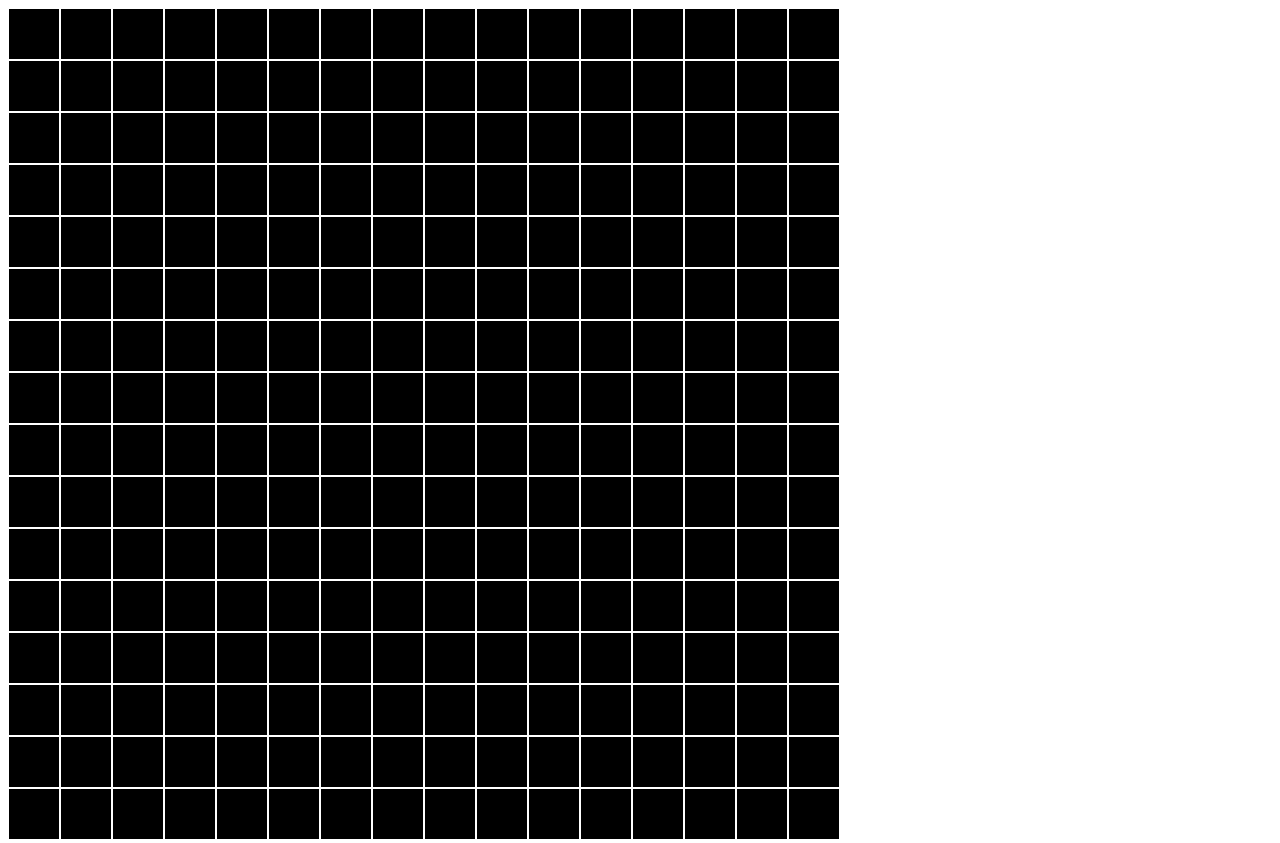
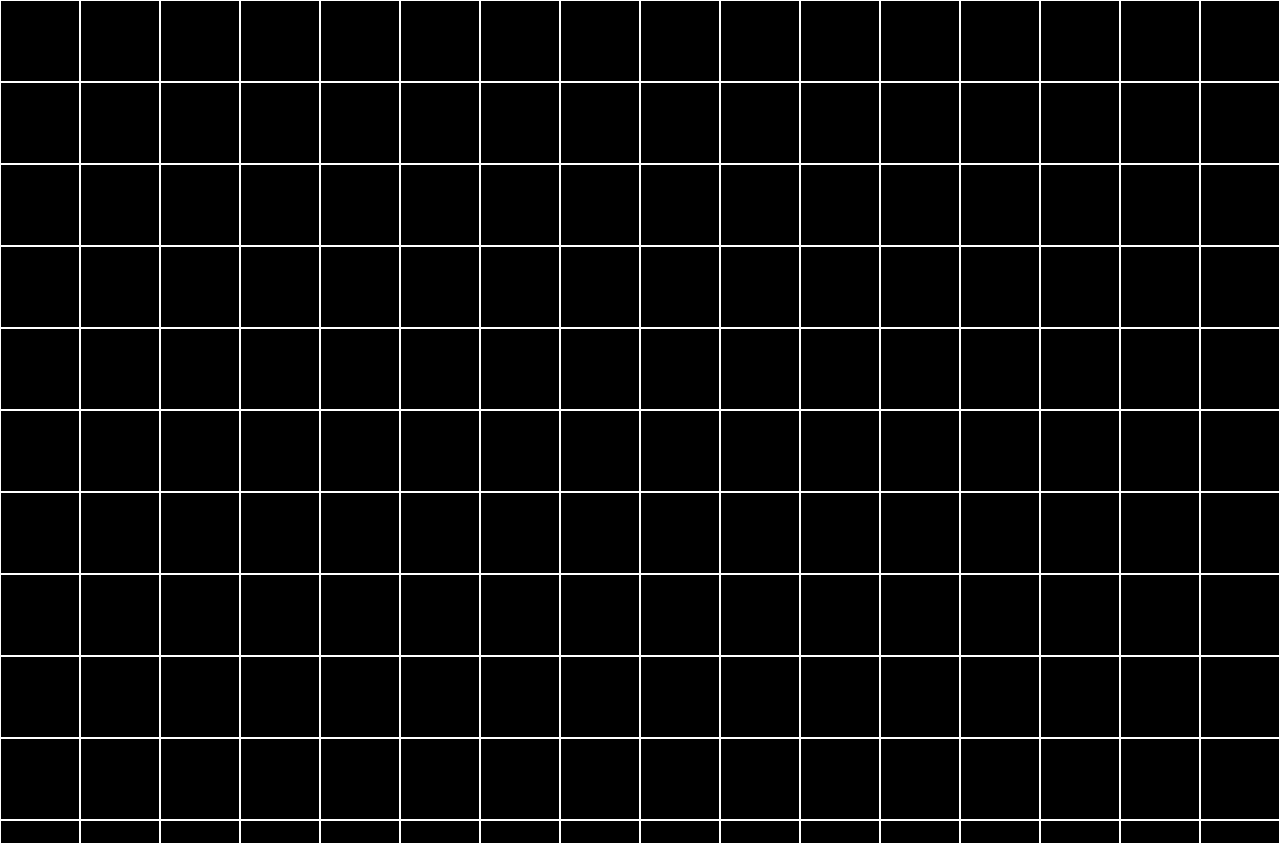
Before and after one commit to rohanpiya/etch-a-sketch, a plain HTML site: page index.html in a window 1280 px wide. Shown: the top 843 px of the page. Drawn offline with Linux system fonts and the light colour scheme.

Commit message:
Turn the squares into a grid using flexbox

```diff
--- a/index.html
+++ b/index.html
@@ -4,6 +4,7 @@
     <meta charset="UTF-8">
     <meta name="viewport" content="width=device-width, initial-scale=1.0">
     <title>Etch A Sketch</title>
+    <link rel="stylesheet" href="styles.css">
 </head>
 <body>
     <div class="big-container">
--- a/script.js
+++ b/script.js
@@ -6,13 +6,13 @@ for(let i = 0; i < 16; i++) {
     for(let j = 0; j < 16; j++) {
         const square = document.createElement('div');
         square.classList.add('square');
-        square.style.width = '50px';
-        square.style.height = '50px';
+        square.style.width = '6.25%';
+        square.style.paddingBottom = '6.25%';
+        square.style.height = '0';
         square.style.backgroundColor = 'black';
         square.style.border = 'white 1px solid';
+        square.style.margin = '0';
         smallContainer.appendChild(square);
     }
     bigContainer.appendChild(smallContainer);
 }
-
-bigContainer.style.display = 'flex';
--- /dev/null
+++ b/styles.css
@@ -0,0 +1,12 @@
+body {
+    margin: 0;
+}
+.big-container {
+    display: flex;
+    width: 100%;
+    flex-direction: column;
+}
+
+.small-container {
+    display: flex;
+}
```
